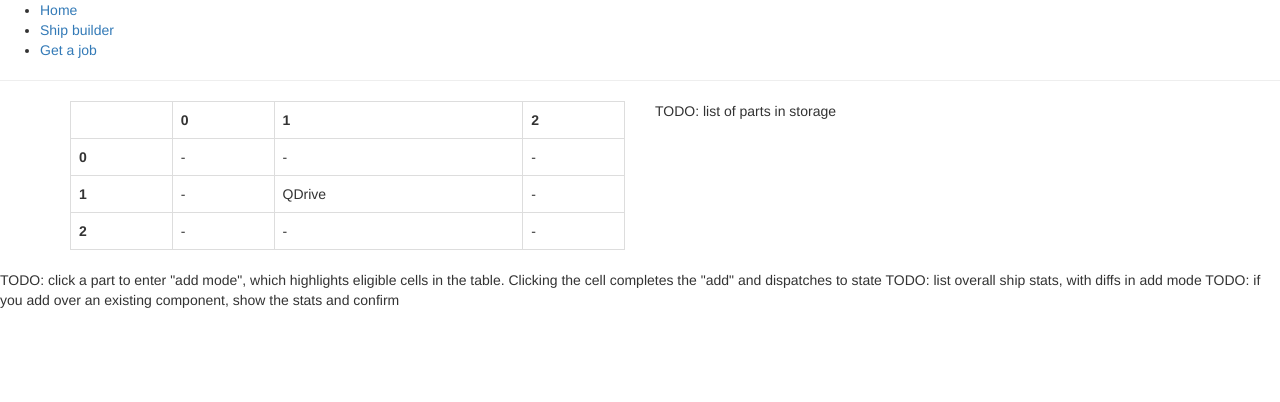
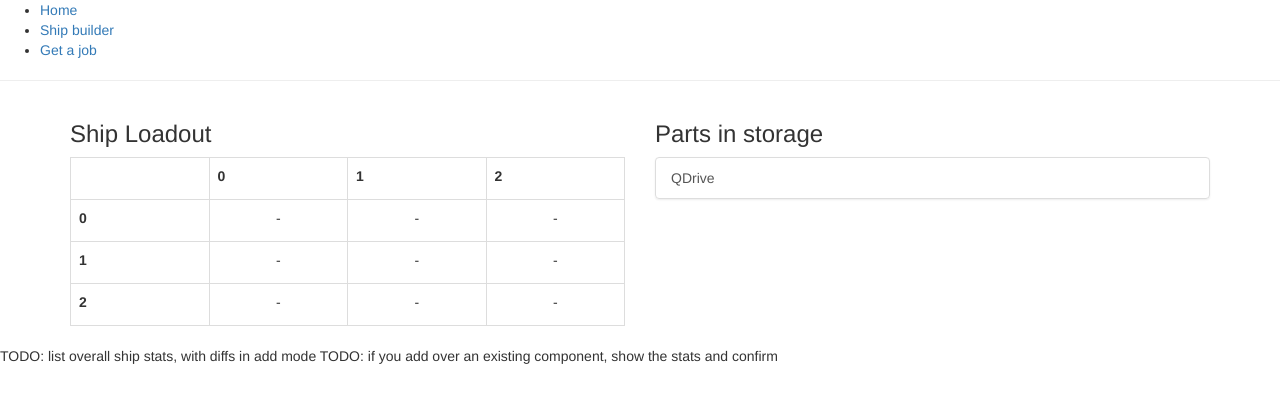
Before and after one commit to ryepup/navigator, a React (Create React App) app: page /builder in a window 1280 px wide. Shown: the top 402 px of the page. Built offline with nearby package versions, Linux system fonts and the light colour scheme.

Commit message:
Teach builder how to place parts
Can do one-time placement of ship parts.
Lots of redux hoop jumping here and initial setup.

```diff
--- /dev/null
+++ b/src/builder/Builder.css
@@ -0,0 +1,15 @@
+.builder td.selectable {
+    background-color: #0d0;
+    cursor: pointer;
+}
+
+.builder td.selectable:hover {
+    background-color: #0e0;
+}
+
+.builder td {
+    width: 3em;
+    height: 3em;
+    text-align: center;
+    vertical-align: middle;
+}
--- a/src/builder/Builder.tsx
+++ b/src/builder/Builder.tsx
@@ -1,30 +1,68 @@
 import * as React from 'react';
 import { State, Ship, ShipPart } from '../model/interfaces'
 import { connect } from 'react-redux'
+import { Action, Dispatch } from 'redux'
+import { PLACE_SHIP_PART } from '../model/actions'
 import { Range } from 'immutable'
-import { Grid, Row, Col, Table} from 'react-bootstrap'
+import { Grid, Row, Col, Table, ListGroup, ListGroupItem } from 'react-bootstrap'
+import './Builder.css'
 
-const mapStateToProps = (state: State): BuilderProps => ({
+const mapStateToProps = (state: State): StateProps => ({
     ship: state.ship,
     storage: state.storage
 })
 
-interface BuilderProps extends React.Props<{}> {
+const mapDispatchToProps = (dispatch: Dispatch<Action>) => {
+    return {
+        onPartPlaced: (part: ShipPart, i: number, j: number) => dispatch({ type: PLACE_SHIP_PART, i, j, part })
+    }
+}
+
+interface StateProps {
     ship: Ship,
     storage: ShipPart[]
 }
+
+interface DispatchProps {
+    onPartPlaced?: (part: ShipPart, i: number, j: number) => void
+}
+
+type BuilderProps = StateProps & DispatchProps
+
+interface BuilderState {
+    partBeingPlaced?: ShipPart
+}
+
+interface StorageProps extends BuilderState {
+    parts: ShipPart[]
+    onPartSelected: (part: ShipPart) => void;
+}
+
+interface TableProps extends BuilderState {
+    ship: Ship,
+    onCellSelected: (i: number, j: number) => void;
+}
+
 
 const partCell = (part?: ShipPart) => {
     // TODO: some graphics
     return part ? part.name : '-'
 }
 
-const partTable = (ship: Ship) => {
+const partTable = (props: TableProps) => {
+
+    const ship = props.ship
+    const isBeingPlaced = props.partBeingPlaced !== undefined
+    const onClick = isBeingPlaced ? props.onCellSelected : () => undefined;
+
     const makeCell = (i: number, j: number) => {
         const key = `${i}:${j}`
+        const part = ship.parts[i][j]
+        const className = isBeingPlaced && !part ? 'selectable' : ''
+
         return (
-            <td key={key}>
-                {partCell(ship.parts[i][j])}
+            <td key={key} className={className} onClick={() => onClick(i, j)}>
+                {partCell(part)}
             </td>
         )
     }
@@ -53,22 +91,68 @@ const partTable = (ship: Ship) => {
     )
 }
 
-const render = (props: BuilderProps) => {
+
+const storage = (props: StorageProps) => {
+    if (props.parts.length === 0) {
+        return <p className="help-block">No parts available</p>
+    }
+
+    const makeGroupItem = (part: ShipPart) => {
+        const onClick = () => props.onPartSelected(part)
+        const isActive = part === props.partBeingPlaced
+        return (
+            <ListGroupItem key={part.name} onClick={onClick} active={isActive}>
+                {part.name}
+            </ListGroupItem>)
+    }
+
+    const items = props.parts.map(makeGroupItem)
+    return <ListGroup>{items}</ListGroup>;
+}
+
+
+class BuilderComponent extends React.Component<BuilderProps, BuilderState> {
+
+    constructor(props: StateProps) {
+        super(props);
+
+        this.state = {}
+    }
+
+    onPartSelected(partBeingPlaced: ShipPart) {
+        this.setState({ partBeingPlaced })
+    }
+
+    onCellSelected(i: number, j: number) {
+        if (this.props.onPartPlaced && this.state.partBeingPlaced) {
+            this.props.onPartPlaced(this.state.partBeingPlaced, i, j)
+            this.setState({ partBeingPlaced: undefined })
+        }
+    }
+
+    render() {
         return (
             <div className="builder">
                 <Grid>
                     <Row>
                         <Col sm={6}>
-                        {partTable(props.ship)}
+                            <h3>Ship Loadout</h3>
+                            {partTable({
+                                ship: this.props.ship,
+                                partBeingPlaced: this.state.partBeingPlaced,
+                                onCellSelected: this.onCellSelected.bind(this)
+                            })}
                         </Col>
                         <Col sm={6}>
-                        TODO: list of parts in storage
+                            <h3>Parts in storage</h3>
+                            {storage({
+                                parts: this.props.storage,
+                                onPartSelected: this.onPartSelected.bind(this),
+                                partBeingPlaced: this.state.partBeingPlaced
+                            })}
                         </Col>
                     </Row>
                 </Grid>
-
-            TODO: click a part to enter "add mode", which highlights eligible
-            cells in the table. Clicking the cell completes the "add" and dispatches to state
 
                 TODO: list overall ship stats, with diffs in add mode
 
@@ -77,7 +161,8 @@ const render = (props: BuilderProps) => {
     </div>
         )
     }
+}
 
-const Builder = connect<BuilderProps, {}, void>(mapStateToProps)(render)
+const Builder = connect<StateProps, DispatchProps, void>(mapStateToProps, mapDispatchToProps)(BuilderComponent)
 
 export default Builder
--- /dev/null
+++ b/src/model/actions.ts
@@ -0,0 +1,14 @@
+import { ShipPart } from './interfaces'
+
+export type PLACE_SHIP_PART = 'PLACE_SHIP_PART';
+export const PLACE_SHIP_PART: PLACE_SHIP_PART = 'PLACE_SHIP_PART';
+
+export type PlaceShipPartAction = {
+    type: PLACE_SHIP_PART,
+    i: number,
+    j: number,
+    part: ShipPart
+};
+
+export type OtherAction = { type: '' };
+export const OtherAction: OtherAction = { type: '' };
--- a/src/model/parts/QDrive.ts
+++ b/src/model/parts/QDrive.ts
@@ -1,5 +1,5 @@
 import { ShipPart } from '../interfaces'
 
 export default class QDrive implements ShipPart {
-    name: 'QDrive'
+    readonly name: string = 'QDrive'
 }
--- a/src/model/store.ts
+++ b/src/model/store.ts
@@ -1,6 +1,7 @@
-import { createStore, Action } from 'redux'
-import { State } from './interfaces'
+import { createStore, combineReducers } from 'redux'
+import { State, InstalledPart, ShipPart, Mission } from './interfaces'
 import QDrive from './parts/QDrive'
+import { PlaceShipPartAction, OtherAction, PLACE_SHIP_PART } from './actions'
 
 const INITIAL_STATE: State = {
     ship: {
@@ -8,18 +9,50 @@ const INITIAL_STATE: State = {
         width: 3,
         parts: [
             [],
-            [undefined, QDrive],
+            [],
             []
         ]
     },
-    storage: [],
+    storage: [new QDrive()],
     completed: [],
     credits: 10,
     jobs: []
 }
 
-const reducer = (state: State = INITIAL_STATE, action: Action) => state
+type ShipPartActions = PlaceShipPartAction | OtherAction
+const shipPartReducer = (state: InstalledPart[][] = INITIAL_STATE.ship.parts, action: ShipPartActions) => {
+    switch (action.type) {
+        case PLACE_SHIP_PART:
+            const copy = state.map(row => row.map(val => val))
+            copy[action.i][action.j] = action.part
+            return copy
+        default:
+            return state
+    }
+}
 
-const store = createStore<State>(reducer)
+
+type StorageActions = PlaceShipPartAction | OtherAction
+const storageReducer = (state: ShipPart[] = INITIAL_STATE.storage, action: StorageActions) => {
+    switch (action.type) {
+        case PLACE_SHIP_PART:
+            return state.filter(x => x !== action.part)
+        default:
+            return state
+    }
+}
+
+const rootReducer = combineReducers<State>({
+    ship: combineReducers({
+        parts: shipPartReducer,
+        height: (state: number = INITIAL_STATE.ship.height, action: OtherAction) => state,
+        width: (state: number = INITIAL_STATE.ship.width, action: OtherAction) => state
+    }),
+    storage: storageReducer,
+    completed: (state: Mission[] = INITIAL_STATE.completed, action: OtherAction) => state,
+    credits: (state: number = INITIAL_STATE.credits, action: OtherAction) => state,
+    jobs: (state: Mission[] = INITIAL_STATE.jobs, action: OtherAction) => state,
+})
+const store = createStore<State>(rootReducer);
 
 export default store
```
Lines whose indentation alone changed are shown as unchanged.
